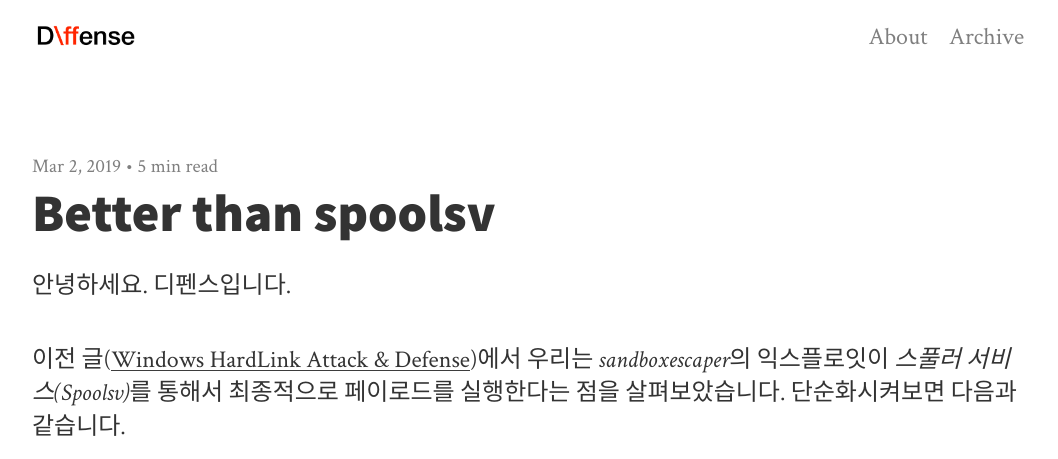
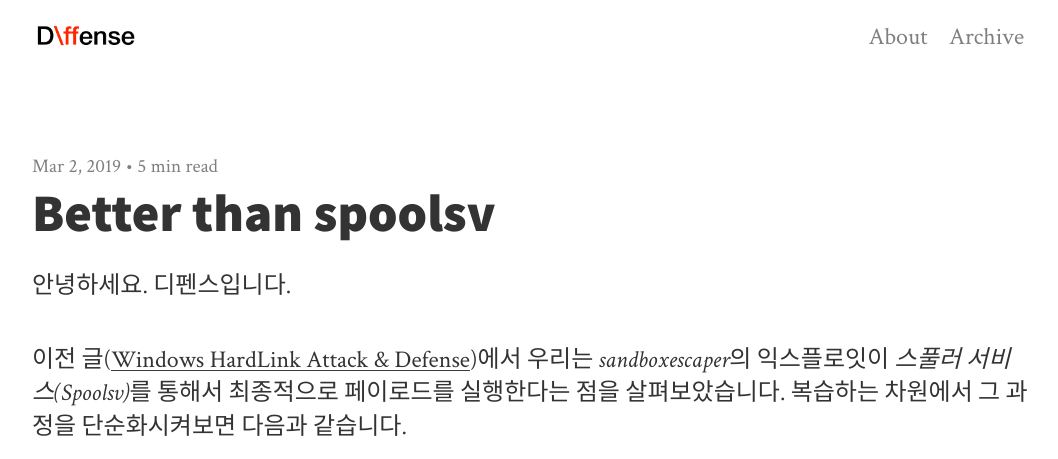
Before and after one commit to intellee/blog.diffense.co.kr, a Jekyll site: the page built from _posts/2019-03-02-Eop-DHub.md, in a window 1280 px wide and 900 px high, cut to the strip 0-459 px from the top of the window. Shown: the whole strip, without its empty margins (108-1166 px from the left). Built offline with Jekyll 4.4.1, drawn with Linux system fonts in a browser that asks for light colours; nearby versions of some CDN libraries.

Commit message:
Eop DHub

```diff
--- a/_posts/2019-03-02-Eop-DHub.md
+++ b/_posts/2019-03-02-Eop-DHub.md
@@ -9,7 +9,7 @@ author:
 
 안녕하세요. 디펜스입니다.
 
-이전 글([Windows HardLink Attack & Defense](http://blog.diffense.co.kr/2019/02/22/hard-link/))에서 우리는 *sandboxescaper*의 익스플로잇이 *스풀러 서비스(Spoolsv)*를 통해서 최종적으로 페이로드를 실행한다는 점을 살펴보았습니다. 단순화시켜보면 다음과 같습니다.
+이전 글([Windows HardLink Attack & Defense](http://blog.diffense.co.kr/2019/02/22/hard-link/))에서 우리는 *sandboxescaper*의 익스플로잇이 *스풀러 서비스(Spoolsv)*를 통해서 최종적으로 페이로드를 실행한다는 점을 살펴보았습니다. 복습하는 차원에서 그 과정을 단순화시켜보면 다음과 같습니다.
 
 ![](https://github.com/yong1212/kkjjll/raw/master/spooler_1.png)
 
```
Also changed, not shown: 2 other files.
